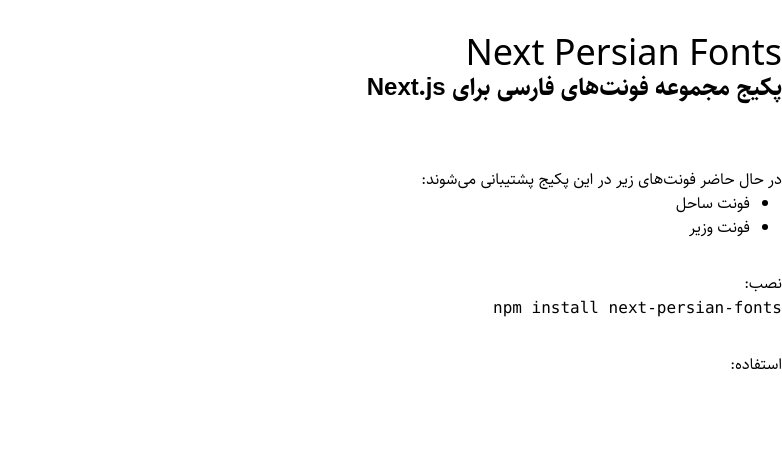
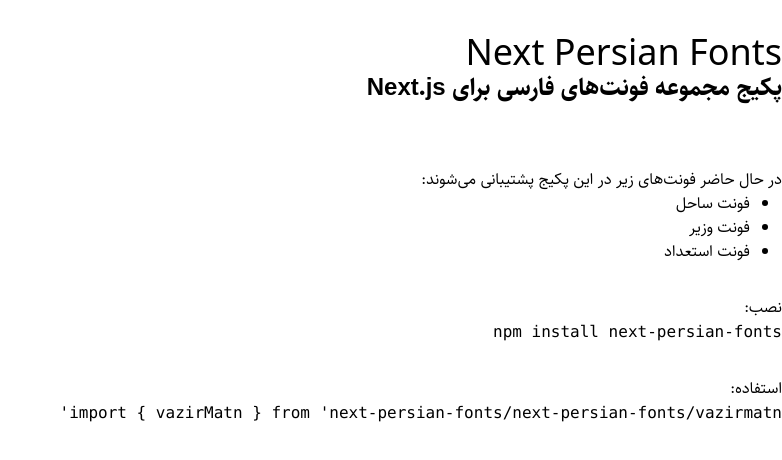
Before and after one commit to amiryxe/next-persian-fonts, a Next.js app: page /next-persian-fonts/ in a window 1280 px wide. Shown: the top 460 px of the page, without its empty margins (498-1280 px from the left). Built offline with nearby package versions, Linux system fonts and the light colour scheme.

Commit message:
update demo page

```diff
--- a/package.json
+++ b/package.json
@@ -1,6 +1,6 @@
 {
   "name": "next-persian-fonts",
-  "version": "0.1.0",
+  "version": "1.0.0",
   "private": true,
   "scripts": {
     "dev": "next dev",
--- a/src/app/layout.tsx
+++ b/src/app/layout.tsx
@@ -1,5 +1,5 @@
 import type { Metadata } from 'next'
-import { sahel } from '@/next-persian-fonts'
+import { sahel } from '@/next-persian-fonts/sahel'
 import './globals.css'
 
 export const metadata: Metadata = {
--- a/src/app/page.tsx
+++ b/src/app/page.tsx
@@ -12,6 +12,7 @@
         <ul className="list-disc pr-8">
           <li>فونت ساحل</li>
           <li>فونت وزیر</li>
+          <li>فونت استعداد</li>
         </ul>
       </article>
 
@@ -24,12 +25,7 @@
       <section>
         <h2>استفاده:</h2>
 
-        <code>
-          {/* import {sahel} from '@/next-persian-fonts'
-            <div
-              className={`container py-8 flex flex-col gap-8 ${sahel.className}`}
-            > */}
-        </code>
+        <code>{"import { vazirMatn } from 'next-persian-fonts/next-persian-fonts/vazirmatn'"}</code>
       </section>
     </div>
   )
```
